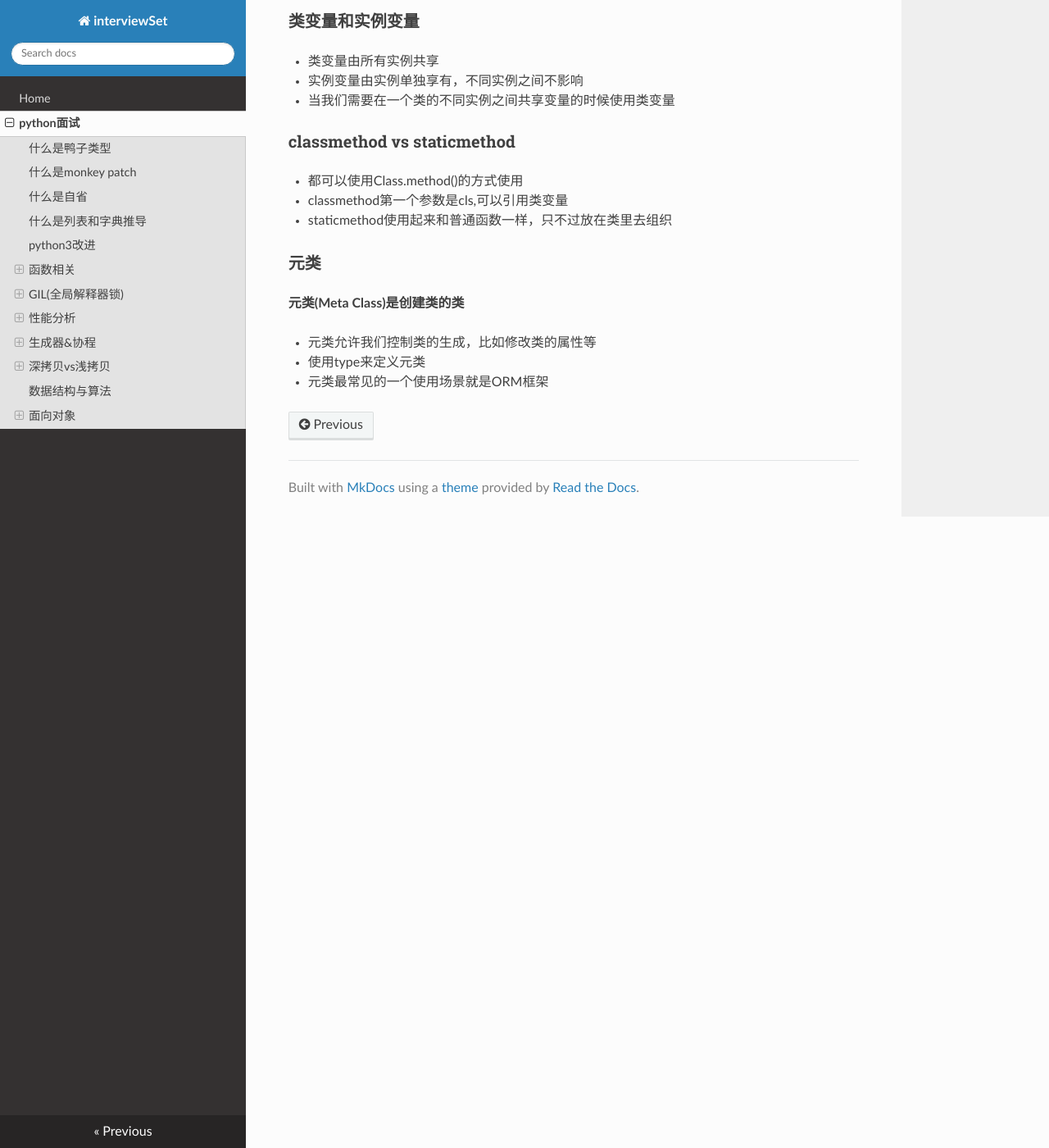
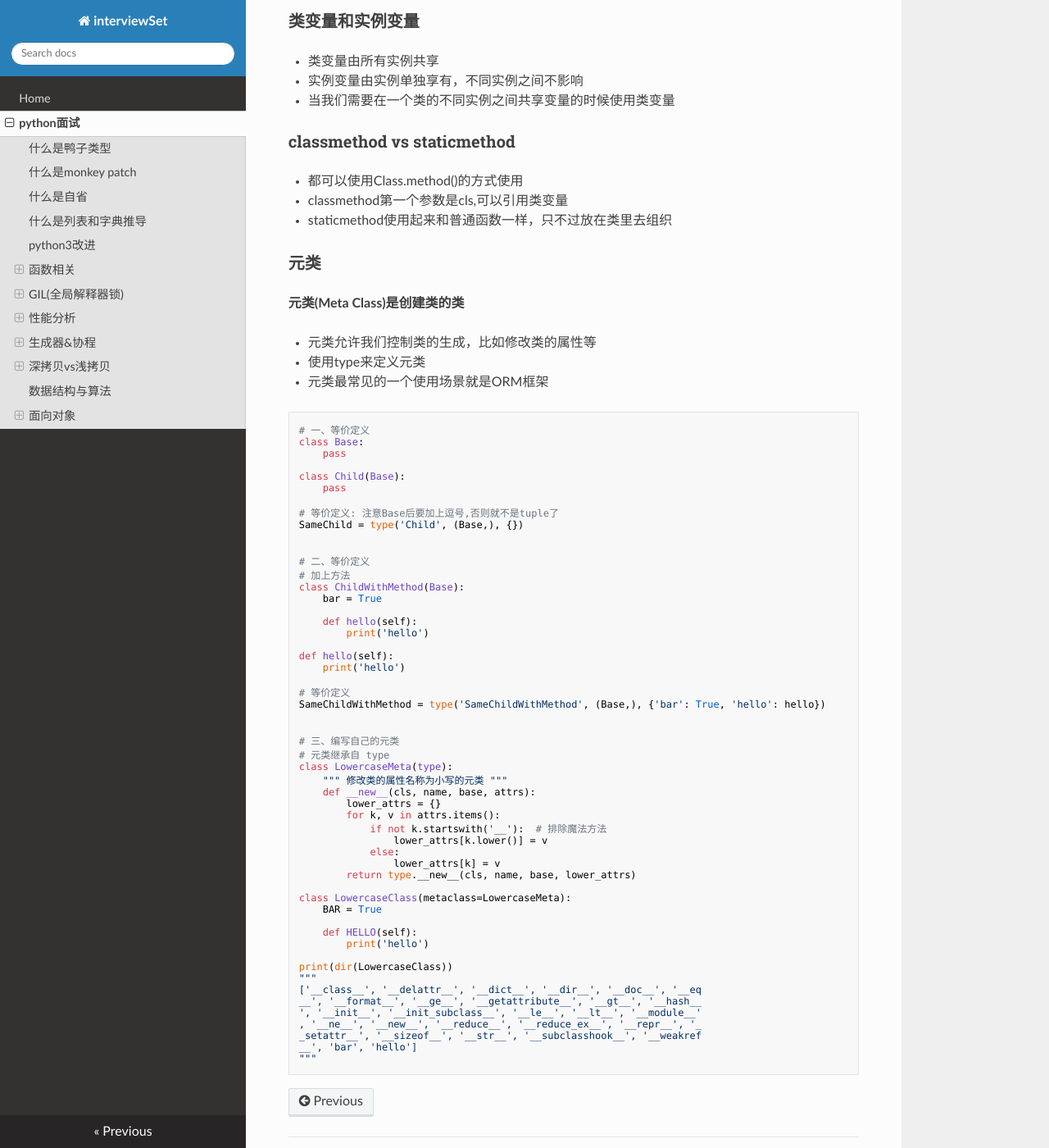
Before and after one commit to cpmango/interview, an MkDocs documentation site: the page built from docs/python面试.md, in a window 1280 px wide and 1400 px high, scrolled down 10321 px. Shown: the whole window at 82% size. Built offline with MkDocs 1.6.1, drawn with Linux system fonts in a browser that asks for light colours; nearby versions of some CDN libraries.

Commit message:
add python meta class

````diff
--- a/docs/python面试.md
+++ b/docs/python面试.md
@@ -466,3 +466,60 @@ pass
 - 元类允许我们控制类的生成，比如修改类的属性等
 - 使用type来定义元类
 - 元类最常见的一个使用场景就是ORM框架
+
+```python
+# 一、等价定义
+class Base:
+    pass
+
+class Child(Base):
+    pass
+
+# 等价定义: 注意Base后要加上逗号,否则就不是tuple了
+SameChild = type('Child', (Base,), {})
+
+
+# 二、等价定义
+# 加上方法
+class ChildWithMethod(Base):
+    bar = True
+
+    def hello(self):
+        print('hello')
+
+def hello(self):
+    print('hello')
+
+# 等价定义
+SameChildWithMethod = type('SameChildWithMethod', (Base,), {'bar': True, 'hello': hello})
+
+
+# 三、编写自己的元类
+# 元类继承自 type
+class LowercaseMeta(type):
+    """ 修改类的属性名称为小写的元类 """
+    def __new__(cls, name, base, attrs):
+        lower_attrs = {}
+        for k, v in attrs.items():
+            if not k.startswith('__'):  # 排除魔法方法
+                lower_attrs[k.lower()] = v
+            else:
+                lower_attrs[k] = v
+        return type.__new__(cls, name, base, lower_attrs)
+
+class LowercaseClass(metaclass=LowercaseMeta):
+    BAR = True
+
+    def HELLO(self):
+        print('hello')
+
+print(dir(LowercaseClass))
+"""
+['__class__', '__delattr__', '__dict__', '__dir__', '__doc__', '__eq
+__', '__format__', '__ge__', '__getattribute__', '__gt__', '__hash__
+', '__init__', '__init_subclass__', '__le__', '__lt__', '__module__'
+, '__ne__', '__new__', '__reduce__', '__reduce_ex__', '__repr__', '_
+_setattr__', '__sizeof__', '__str__', '__subclasshook__', '__weakref
+__', 'bar', 'hello']
+"""
+```
````
Also changed, not shown: 1 other file.
